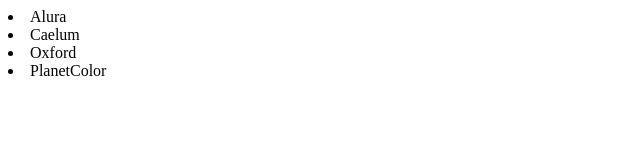
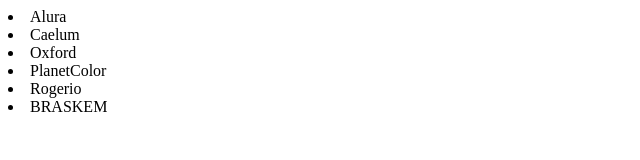
Before and after one commit to Jeffersonsp4/cadastro-de-empresa, a plain HTML site: page index.html in a window 1280 px wide. Shown: the whole page, without its empty margins (0-640 px from the left). Drawn offline with Linux system fonts and the light colour scheme.

Commit message:
Acrescentei duas empresas

```diff
--- a/index.html
+++ b/index.html
@@ -8,5 +8,7 @@
 <li>Caelum</li>
 <li>Oxford</li>
 <li>PlanetColor</li>
+<li>Rogerio</li>
+<li> BRASKEM </li>
 </body>
 </html>
```
